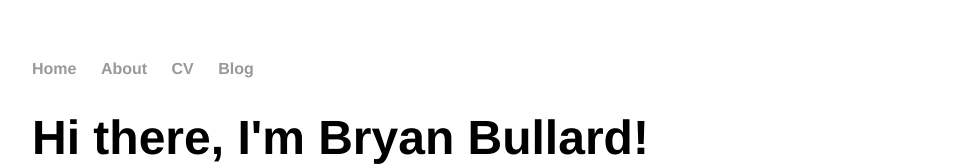
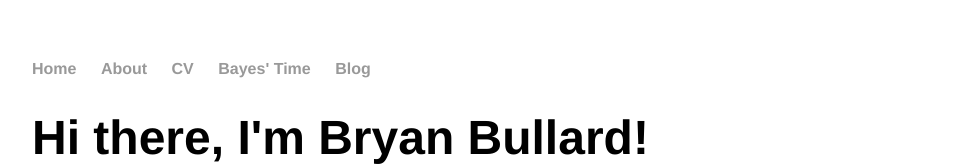
Before and after one commit to Bryan3B/Bryan3B.github.io, a plain HTML site: page index.html in a window 1280 px wide. Shown: the top 166 px of the page, without its empty margins (160-1119 px from the left). Drawn offline with Linux system fonts and the light colour scheme.

Commit message:
added link to bayes-time

```diff
--- a/index.html
+++ b/index.html
@@ -11,6 +11,7 @@
         		<li><a href="/">Home</a></li>
 	        	<li><a href="/about">About</a></li>
         		<li><a href="/cv">CV</a></li>
+			<li><a href="/bayes-time">Bayes' Time</a></li>
         		<li><a href="/blog">Blog</a></li>
     		</ul>
 		</nav>
```
